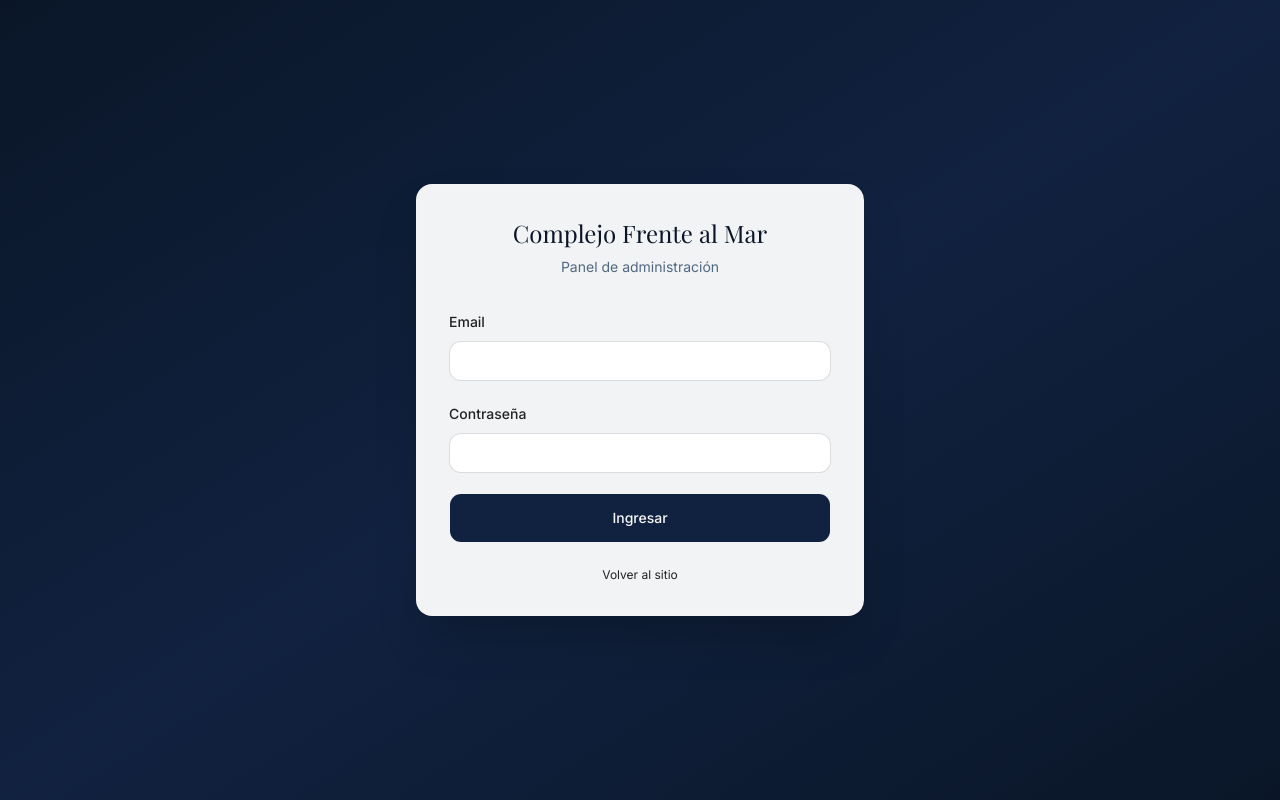
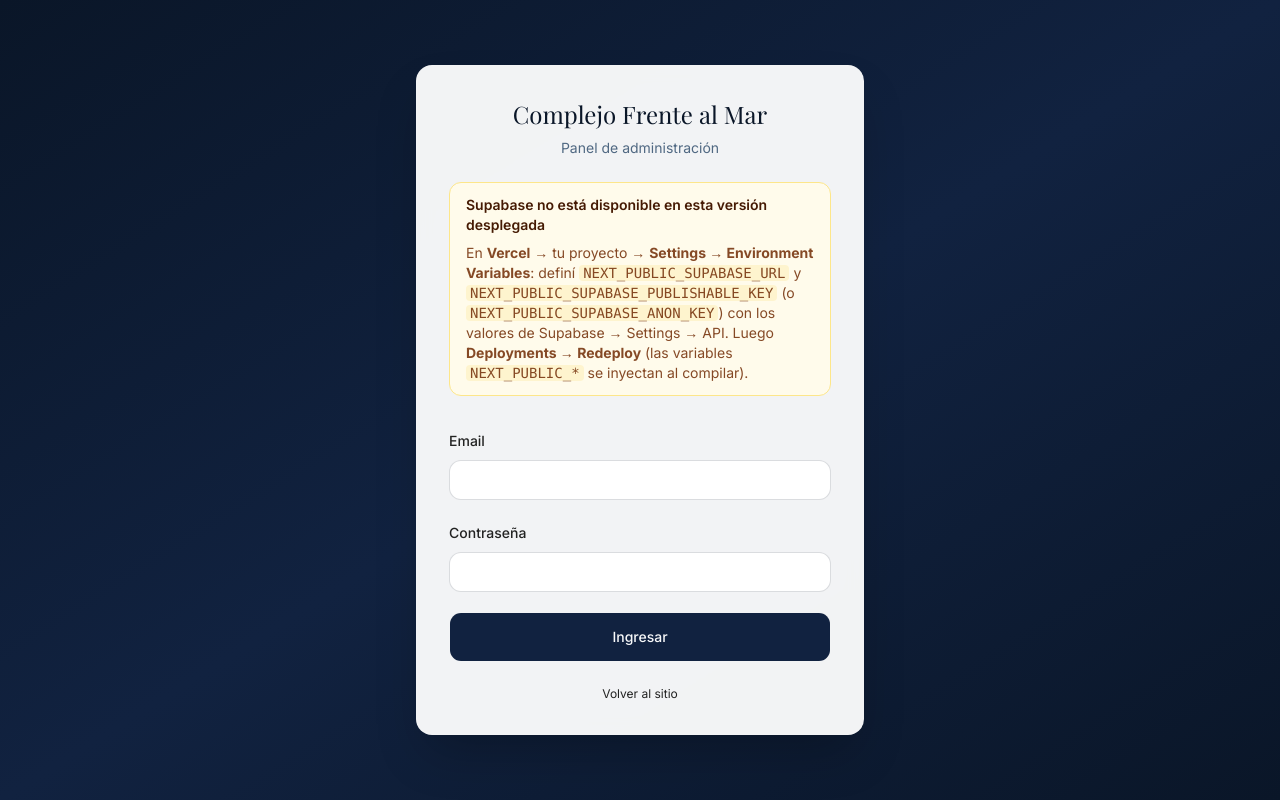
Before and after one commit to josevazquez3/complejofrentealmar, a Next.js app: page /admin/login in a window 1280 px wide. Built offline with nearby package versions, Linux system fonts and the light colour scheme; no server answers; a web font is replaced by a local one.

Commit message:
arreglos supabase

```diff
--- a/app/admin/login/page.tsx
+++ b/app/admin/login/page.tsx
@@ -9,7 +9,10 @@ import { Input } from "@/components/ui/input";
 import { Label } from "@/components/ui/label";
 import { createClient } from "@/lib/supabase/client";
 import { DEFAULT_COMPLEX_NAME } from "@/lib/constants";
+import { env } from "@/lib/env";
 import { toast } from "sonner";
+
+const supabaseClienteListo = Boolean(env.supabaseUrl && env.supabaseAnonKey);
 
 export default function AdminLoginPage() {
   const router = useRouter();
@@ -19,6 +22,12 @@ export default function AdminLoginPage() {
 
   async function onSubmit(e: React.FormEvent) {
     e.preventDefault();
+    if (!supabaseClienteListo) {
+      toast.error(
+        "Faltan variables de entorno de Supabase en el build. En Vercel: NEXT_PUBLIC_SUPABASE_URL y NEXT_PUBLIC_SUPABASE_PUBLISHABLE_KEY (o ANON_KEY), luego Redeploy."
+      );
+      return;
+    }
     setLoading(true);
     try {
       const supabase = createClient();
@@ -30,8 +39,13 @@ export default function AdminLoginPage() {
       toast.success("Bienvenido");
       router.push("/admin/dashboard");
       router.refresh();
-    } catch {
-      toast.error("No se pudo conectar. Revisá la configuración de Supabase.");
+    } catch (err) {
+      const detail = err instanceof Error ? err.message : String(err);
+      toast.error(
+        detail.includes("Faltan NEXT_PUBLIC") || detail.includes("clave pública")
+          ? "Supabase no está configurado en este entorno (revisá Vercel → Environment Variables y hacé un redeploy)."
+          : `No se pudo conectar: ${detail}`
+      );
     } finally {
       setLoading(false);
     }
@@ -48,6 +62,22 @@ export default function AdminLoginPage() {
           <span className="text-arena-600">{DEFAULT_COMPLEX_NAME}</span>
         </Link>
         <p className="mt-2 text-center text-sm text-nautico-700/75">Panel de administración</p>
+        {!supabaseClienteListo ? (
+          <div
+            role="alert"
+            className="mt-6 rounded-xl border border-amber-200 bg-amber-50 px-4 py-3 text-left text-sm text-amber-950"
+          >
+            <p className="font-semibold">Supabase no está disponible en esta versión desplegada</p>
+            <p className="mt-2 text-amber-900/90">
+              En <strong>Vercel</strong> → tu proyecto → <strong>Settings → Environment Variables</strong>: definí{" "}
+              <code className="rounded bg-amber-100/80 px-1">NEXT_PUBLIC_SUPABASE_URL</code> y{" "}
+              <code className="rounded bg-amber-100/80 px-1">NEXT_PUBLIC_SUPABASE_PUBLISHABLE_KEY</code> (o{" "}
+              <code className="rounded bg-amber-100/80 px-1">NEXT_PUBLIC_SUPABASE_ANON_KEY</code>) con los valores de
+              Supabase → Settings → API. Luego <strong>Deployments → Redeploy</strong> (las variables{" "}
+              <code className="rounded bg-amber-100/80 px-1">NEXT_PUBLIC_*</code> se inyectan al compilar).
+            </p>
+          </div>
+        ) : null}
         <form onSubmit={onSubmit} className="mt-8 space-y-5">
           <div className="space-y-2">
             <Label htmlFor="email">Email</Label>
--- a/next.config.mjs
+++ b/next.config.mjs
@@ -1,5 +1,22 @@
+/**
+ * Vercel + Supabase (integración) a veces solo define SUPABASE_URL y SUPABASE_PUBLISHABLE_KEY
+ * sin prefijo NEXT_PUBLIC_. Sin esto, el cliente (login, etc.) no ve Supabase tras el build.
+ */
+const supabaseUrl =
+  process.env.NEXT_PUBLIC_SUPABASE_URL || process.env.SUPABASE_URL || "";
+const supabaseAnon =
+  process.env.NEXT_PUBLIC_SUPABASE_ANON_KEY ||
+  process.env.NEXT_PUBLIC_SUPABASE_PUBLISHABLE_KEY ||
+  process.env.SUPABASE_ANON_KEY ||
+  process.env.SUPABASE_PUBLISHABLE_KEY ||
+  "";
+
 /** @type {import('next').NextConfig} */
 const nextConfig = {
+  env: {
+    NEXT_PUBLIC_SUPABASE_URL: supabaseUrl,
+    NEXT_PUBLIC_SUPABASE_ANON_KEY: supabaseAnon,
+  },
   images: {
     remotePatterns: [
       {
```
